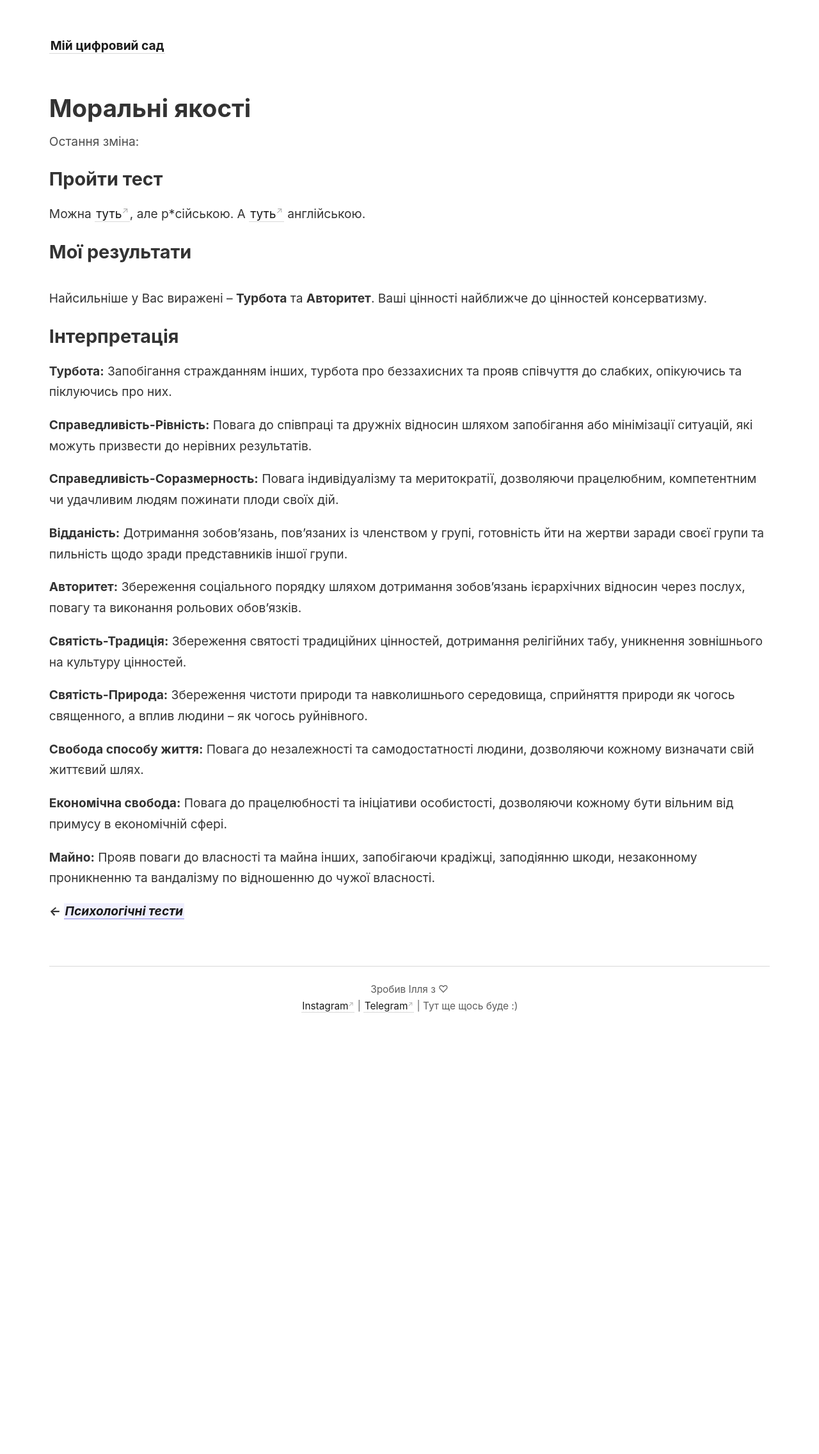
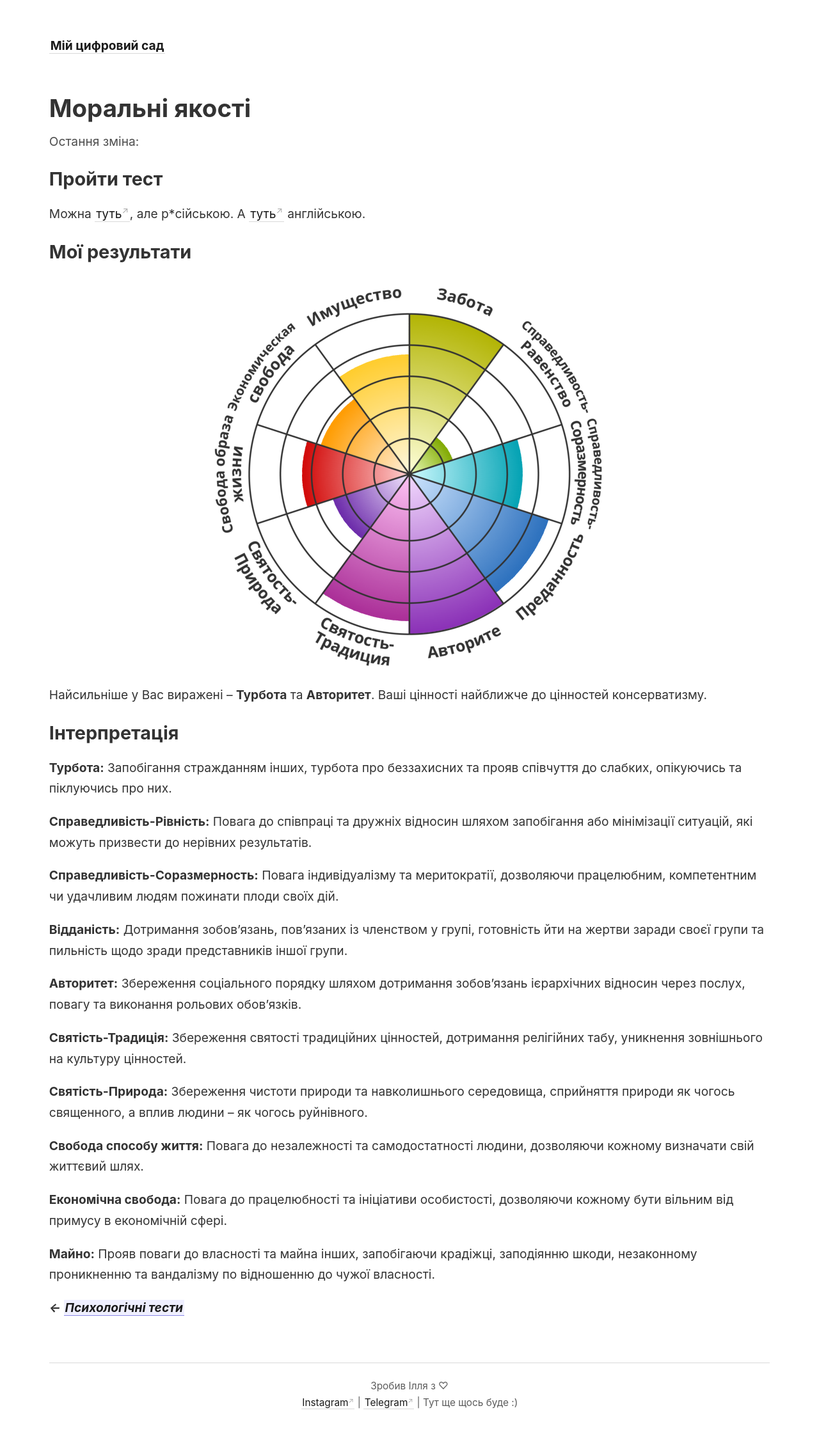
Before and after one commit to Laktionof/digital-garden, a Jekyll site: the page built from _notes/psycho/moral-vignettes.md, in a window 1280 px wide. Shown: the whole page at 64% size. Built offline with Jekyll 4.4.1, drawn with Linux system fonts in a browser that asks for light colours; before the commit the page ends 1653 px from its top, so only the background shows below that.

Commit message:
Update moral-vignettes.md

```diff
--- a/_notes/psycho/moral-vignettes.md
+++ b/_notes/psycho/moral-vignettes.md
@@ -9,7 +9,7 @@ permalink: /psycho/moral-vignettes
 
 ## Мої результати
 
-![](assets/moral-vignettes.png)
+![](/assets/moral-vignettes.png)
 
 Найсильніше у Вас виражені – **Турбота** та **Авторитет**.
 Ваші цінності найближче до цінностей консерватизму.
```
